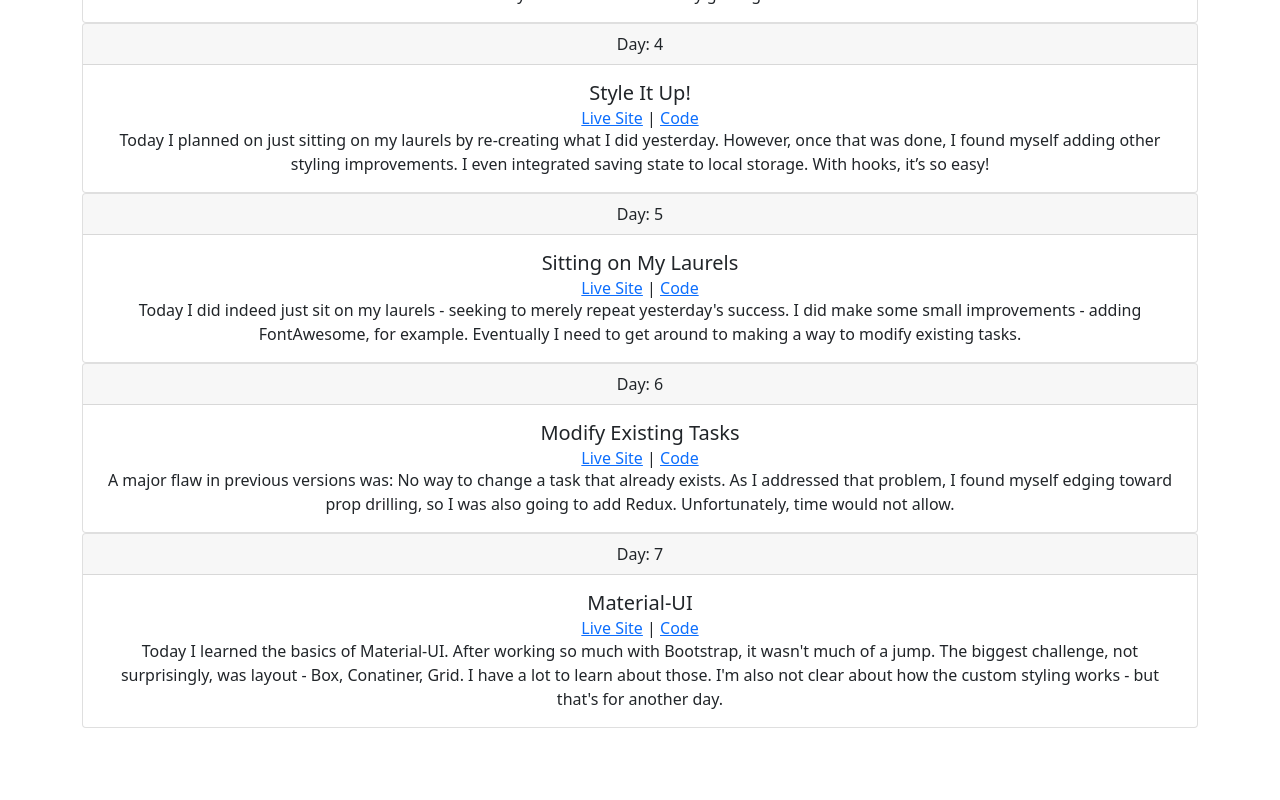
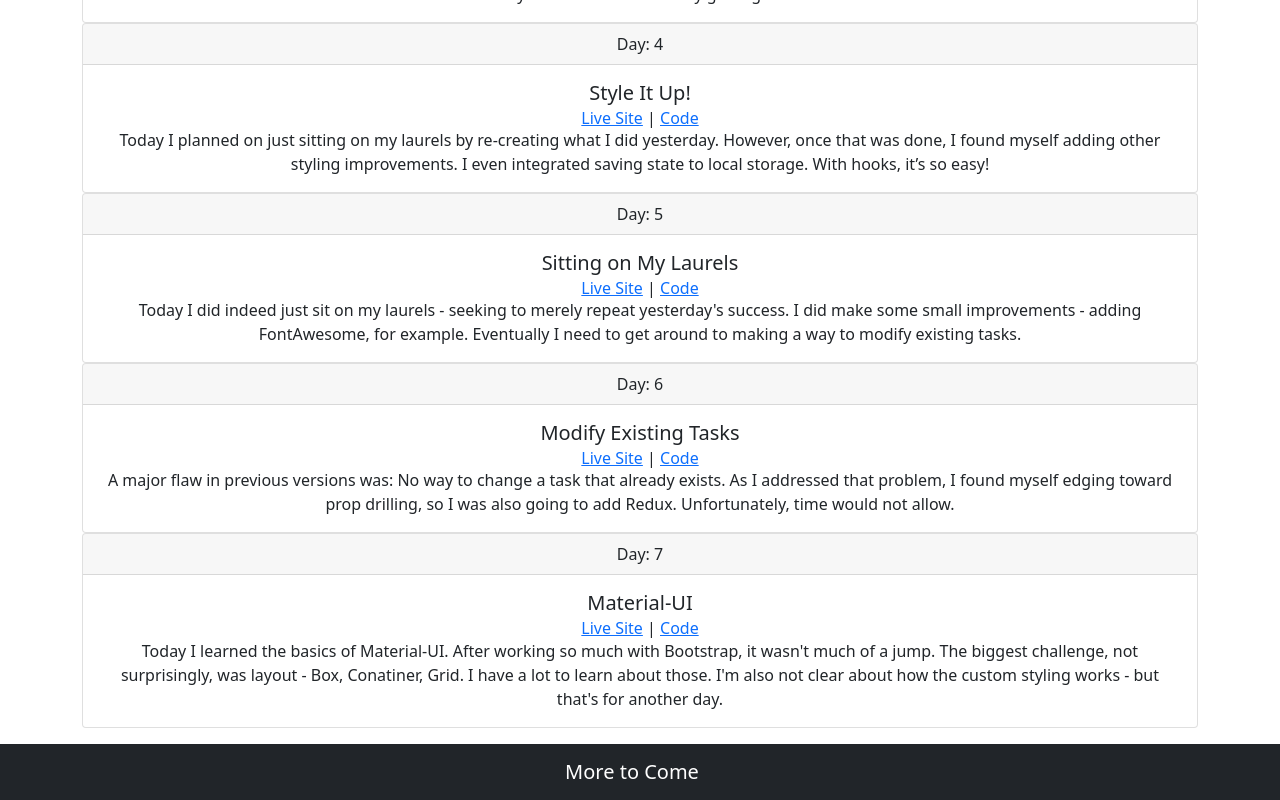
Before and after one commit to ejw773/to-do-30, a React (Create React App) app: page / in a window 1280 px wide. Shown: the part 893-1693 px from the top of the page. Before the commit the page ends 1637 px from the top, so only its background shows below. Built offline with nearby package versions, Linux system fonts and the light colour scheme.

Commit message:
adds footer

```diff
--- /dev/null
+++ b/src/components/FooterComponent.js
@@ -0,0 +1,16 @@
+import React from 'react';
+import Navbar from 'react-bootstrap/Navbar';
+import Container from 'react-bootstrap/Container';
+
+const Footer = () => {
+    return (
+        <Navbar bg='dark' variant='dark'>
+        <Container className='justify-content-center'>
+            <Navbar.Brand>More to Come</Navbar.Brand>
+        </Container>
+    </Navbar>
+
+    )
+}
+
+export default Footer;
--- a/src/components/MainComponent.js
+++ b/src/components/MainComponent.js
@@ -2,6 +2,7 @@ import React from 'react';
 import Jumbotron from './JumbotronComponent';
 import CardContainer from './CardContainerComponent';
 import Header from './HeaderComponent';
+import Footer from './FooterComponent'
 
 const Main = () => {
     return (
@@ -9,6 +10,7 @@ const Main = () => {
             <Header />
             <Jumbotron />
             <CardContainer />
+            <Footer />
         </div>
     )
 }
```
